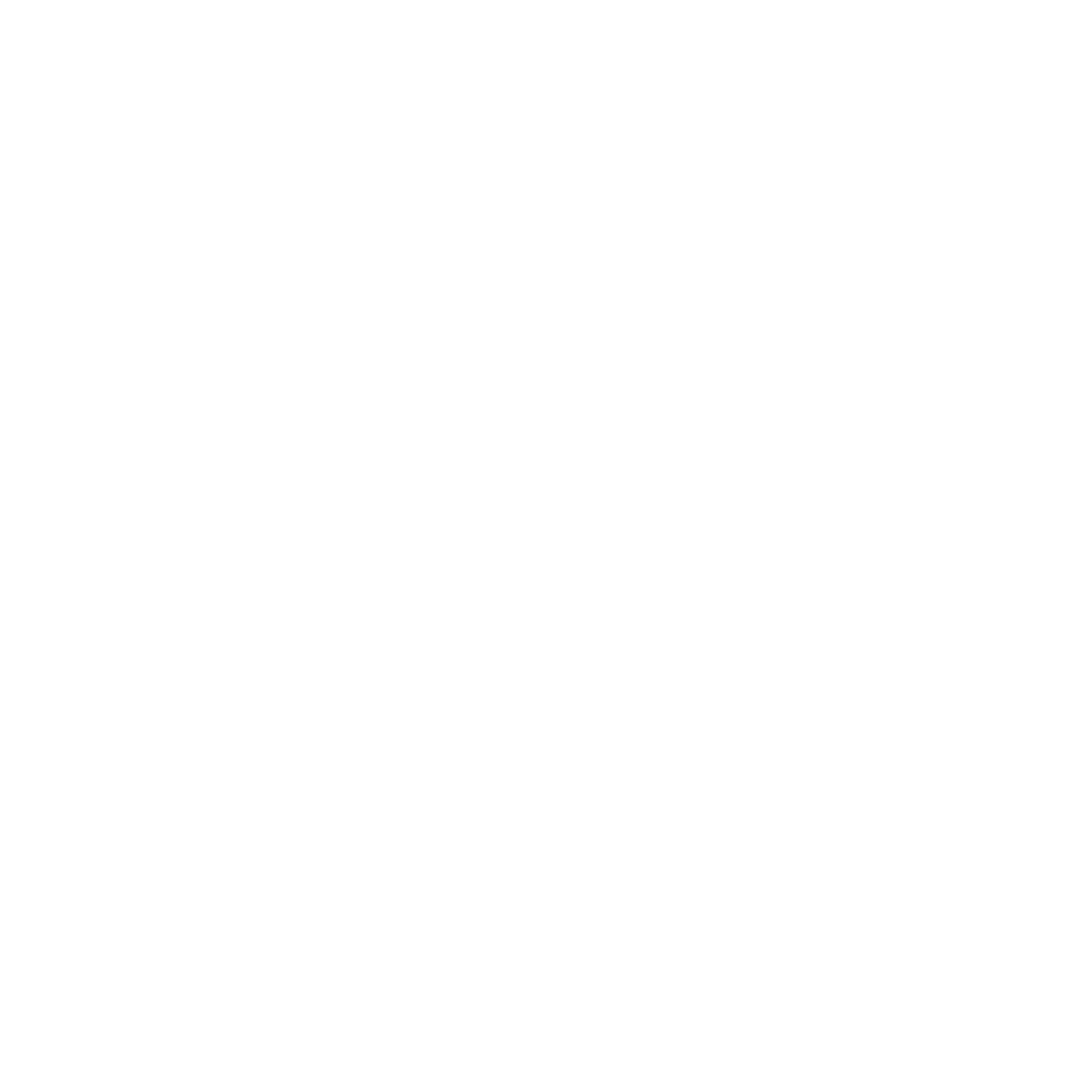
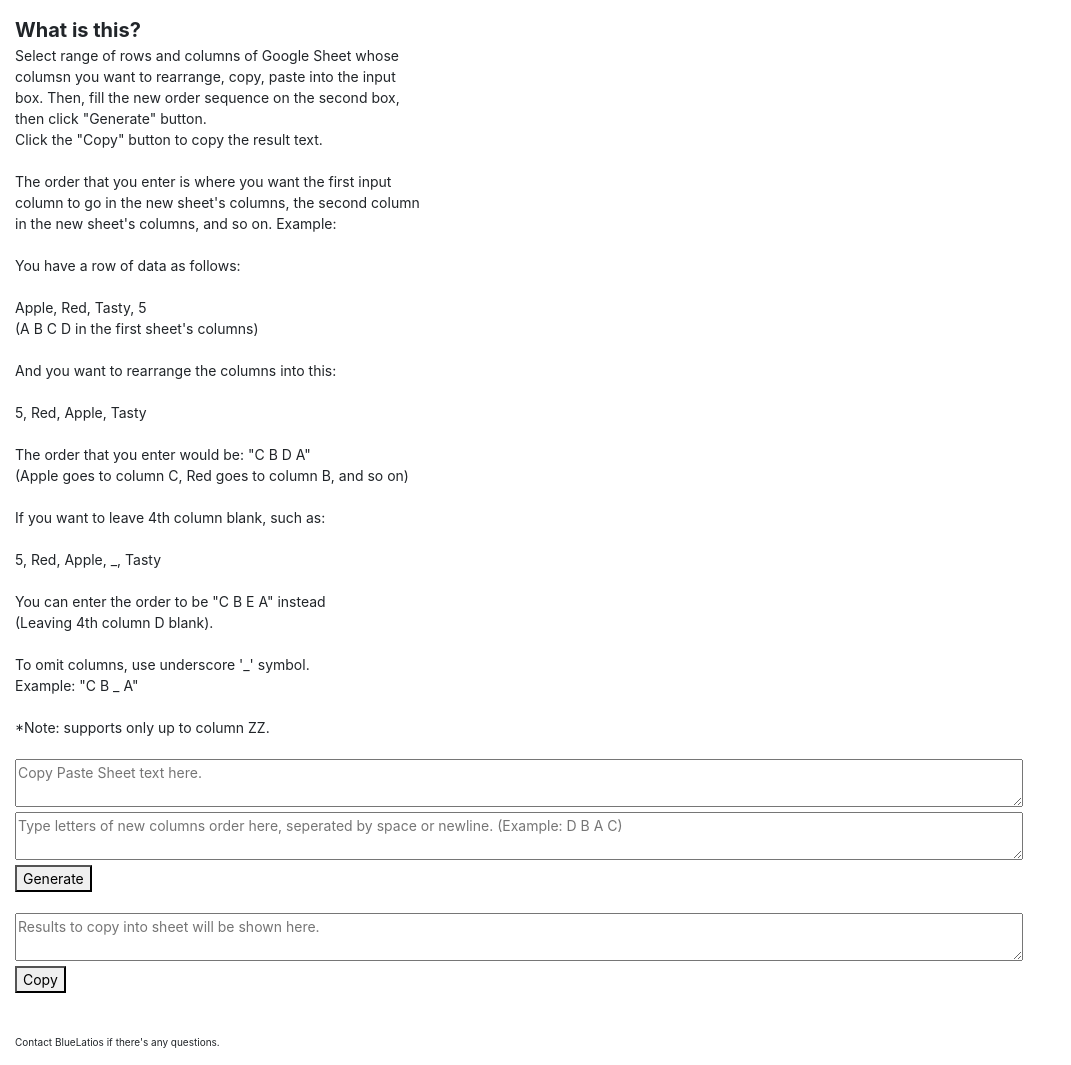
Before and after one commit to Blue-Latios/FRStuff, a Nuxt app: page /sheets-columns-sorter in a window 1280 px wide. Before the commit this address had no page. Shown: the whole page, without its empty margins (0-1071 px from the left). Before the commit the page ends 800 px from the top, so only its background shows below. Built offline with nearby package versions, Linux system fonts and the light colour scheme.

Commit message:
CSheet Columns Sorter

```diff
--- a/pages/index.vue
+++ b/pages/index.vue
@@ -20,5 +20,8 @@
 	<ul>
 		<li><NuxtLink to="/color-range-finder/">Color Range Finder</NuxtLink></li>
 	</ul>
+	<ul>
+		<li><NuxtLink to="/sheets-columns-sorter/">Sheets Columns Sorter</NuxtLink></li>
+	</ul>
 	<NuxtChild />
 </div></template>
--- /dev/null
+++ b/pages/sheets-columns-sorter/index.vue
@@ -0,0 +1,162 @@
+<template>
+<div class="container">
+  <div class="text-bold">What is this?<br>
+  </div>
+  Select range of rows and columns of Google Sheet whose<br>
+  columsn you want to rearrange, copy, paste into the input<br>
+  box. Then, fill the new order sequence on the second box,<br>
+  then click "Generate" button.<br>
+  Click the "Copy" button to copy the result text.<br><br>
+
+  The order that you enter is where you want the first input<br>
+  column to go in the new sheet's columns, the second column<br>
+  in the new sheet's columns, and so on. Example:<br><br>
+  You have a row of data as follows:<br><br>
+  Apple, Red, Tasty, 5<br>
+  (A B C D in the first sheet's columns)<br><br>
+  And you want to rearrange the columns into this:<br><br>
+  5, Red, Apple, Tasty<br>
+  <br>
+  The order that you enter would be: "C B D A"<br>
+  (Apple goes to column C, Red goes to column B, and so on)<br><br>
+  If you want to leave 4th column blank, such as:<br><br>
+  5, Red, Apple, _, Tasty<br>
+  <br>
+  You can enter the order to be "C B E A" instead<br>
+  (Leaving 4th column D blank).<br><br>
+  To omit columns, use underscore '_' symbol.<br>
+  Example: "C B _ A"<br><br>
+
+  *Note: supports only up to column ZZ.<br><br>
+
+  <textarea v-model="textStuff" placeholder="Copy Paste Sheet text here." @paste="htmlPaste" style="width:90%;"></textarea><br>
+  <textarea v-model="order" placeholder="Type letters of new columns order here, seperated by space or newline. (Example: D B A C)" style="width:90%;"></textarea><br>
+  <button @click="processInput">Generate</button><br><br>
+  <textarea v-model="results" class="results" ref="res" placeholder="Results to copy into sheet will be shown here." style="width:90%;"></textarea><br>
+  <button @click="copyText">Copy</button><br><br><br>
+
+  <div class="footnote" style="font-size: 10px;">Contact BlueLatios if there's any questions.</div>
+</div></template>
+
+<style>
+.container {
+	padding: 10px;
+	margin: 5px;
+	font-size: 14px;
+}
+.text-bold {
+	font-weight: bold;
+	font-size: 20px;
+}
+.results {
+	color:#777;
+}
+ul {
+	margin-bottom: 0;
+}
+</style>
+
+<script>
+
+function char_to_num(c) {
+	return c.charCodeAt(0) - 65;
+}
+
+function largest(arr) {
+	let max = arr[0];
+	for (let i = 1; i < arr.length; i++) {
+		if (arr[i] > max)
+			max = arr[i]
+	}
+	return max;
+}
+
+function col_to_idx(chars) {
+	if (chars[0] == '_')
+		return -1;
+	chars = chars.toUpperCase();
+	if (chars.length == 2)
+		return char_to_num(chars[0])*26 + char_to_num(chars[0]);
+	else if (chars.length > 2)
+		throw new Error("more2");
+	else
+		return char_to_num(chars[0]);
+}
+
+function buildString(t, o) {
+	o = o.split(/\s+/);
+	let orderSequence = [];
+	o.forEach(chars => {
+		orderSequence.push(col_to_idx(chars));
+	});
+	let max = largest(orderSequence);
+
+	let str = "";
+	t = t.split('\n');
+	//console.log(orderSequence);
+
+	t.forEach(row => {
+		let rowData = Array(max).fill('');
+		row = row.split('\t');
+		//console.log(row);
+		for (let i = 0; i < orderSequence.length; i++) {
+			if (orderSequence[i] != -1)
+				rowData[orderSequence[i]] = row[i];
+		}
+
+		str += rowData[0];
+		for (let i = 1; i < rowData.length; i++) {
+			str += '\t' + rowData[i];
+		}
+		str += '\n';
+	});
+	return str;
+}
+
+export default {
+	data() {
+		return {
+			results: '',
+			textStuff: '',
+			order: '',
+		};
+	},
+	head() {
+		return {
+			title: "Sheets Columns Sorter",
+		};
+	},
+	methods: {
+		htmlPaste(e) {
+			let pastedText = '';
+			try {
+				if (window.clipboardData && window.clipboardData.getData) { // IE
+					pastedText = window.clipboardData.getData('Text'); //unresolved
+					alert('May not work in Internet Explorer');
+				} else if (e.clipboardData && e.clipboardData.getData) {
+					pastedText = e.clipboardData.getData('text/html');
+				}
+			this.textStuff = pastedText;
+			} catch(e) {
+				alert('Error! Not valid pasted data.');
+			}
+		},
+		processInput() {
+			try {
+				this.results = buildString(this.textStuff, this.order);
+			} catch(e) {
+				if (e.message=="more2")
+					alert('Column index further than ZZ !');
+				else
+					alert('Not valid text data?');
+			}
+		},
+		copyText() {
+			this.$refs.res.select();
+			document.execCommand('copy');
+			this.$refs.res.blur();
+			this.results="Text copied successfully!";
+		}
+	}
+}
+</script>
```
